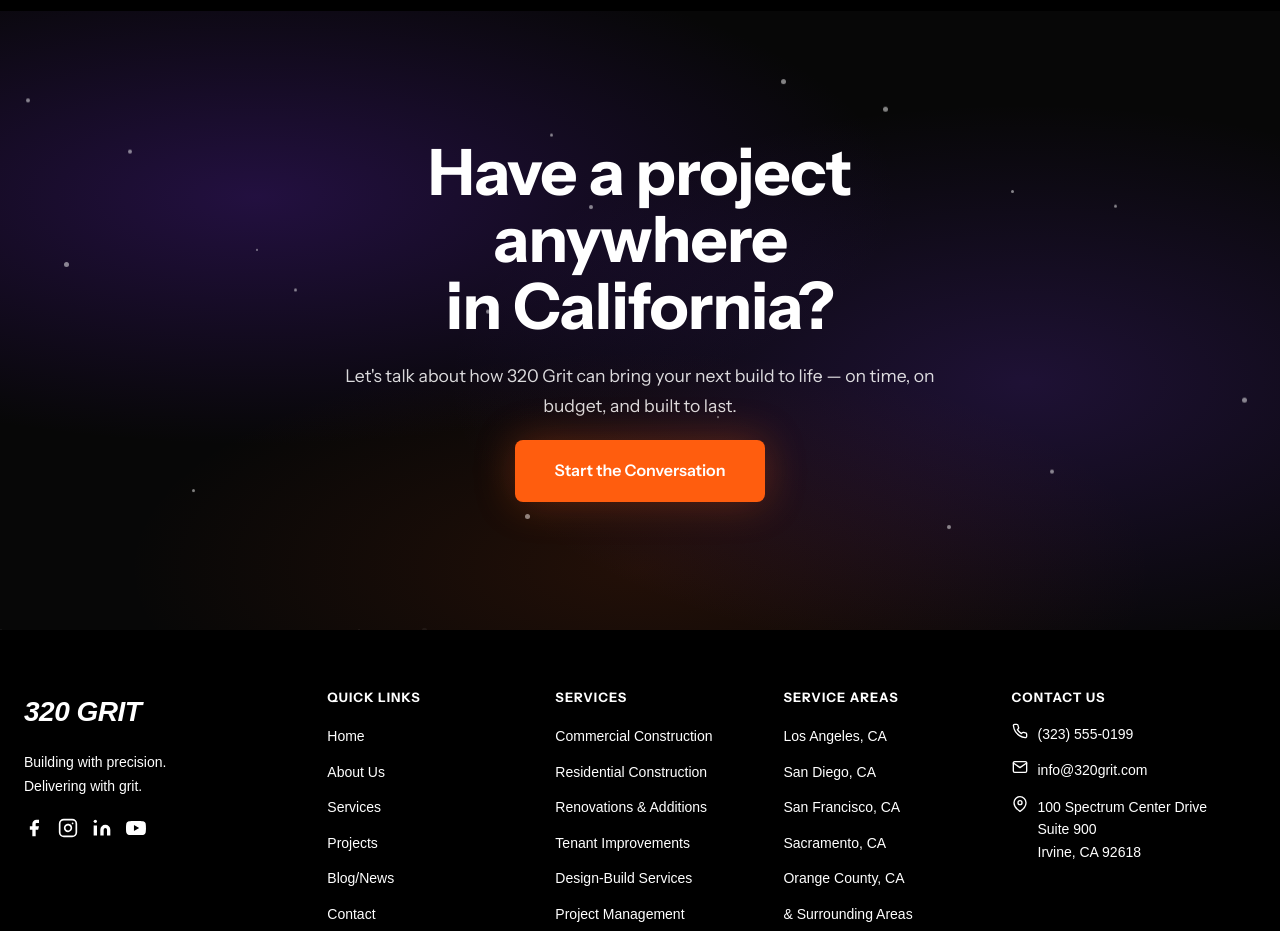
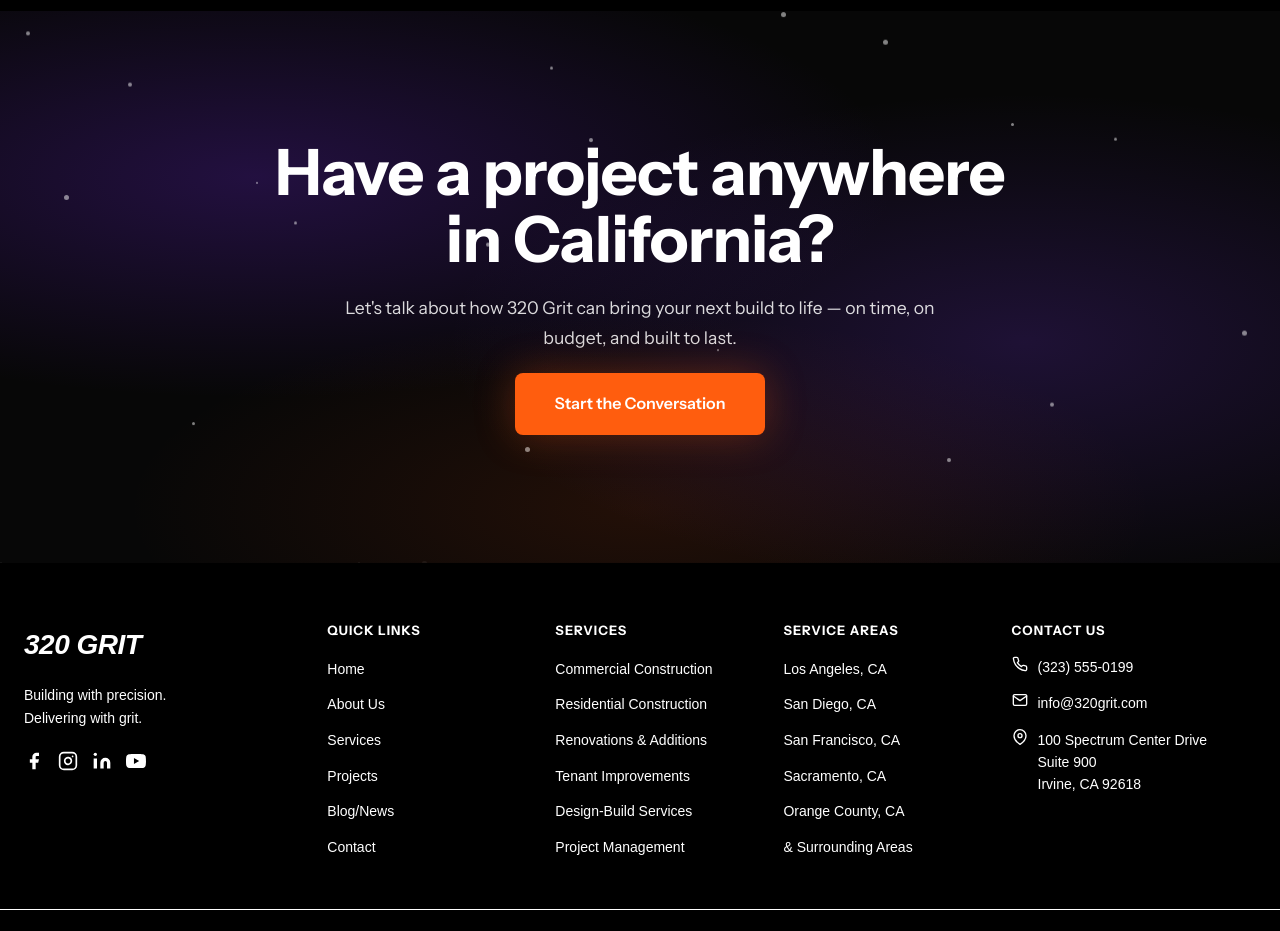
Before and after one commit to TaimoorWajid/website-320grit-angular, an Angular app: page /locations in a window 1280 px wide. Shown: the part 2260-3191 px from the top of the page. Built offline with nearby package versions, Linux system fonts and the light colour scheme.

Commit message:
Remove max-width restriction from CTA band title

```diff
--- a/src/app/shared/components/cta-band/cta-band.component.scss
+++ b/src/app/shared/components/cta-band/cta-band.component.scss
@@ -31,7 +31,7 @@
   margin: 0;
   font-weight: 700;
   letter-spacing: -0.01em;
-  max-width: 44rem;
+  // max-width: 44rem;
 }
 
 .cta-band__text {
```
